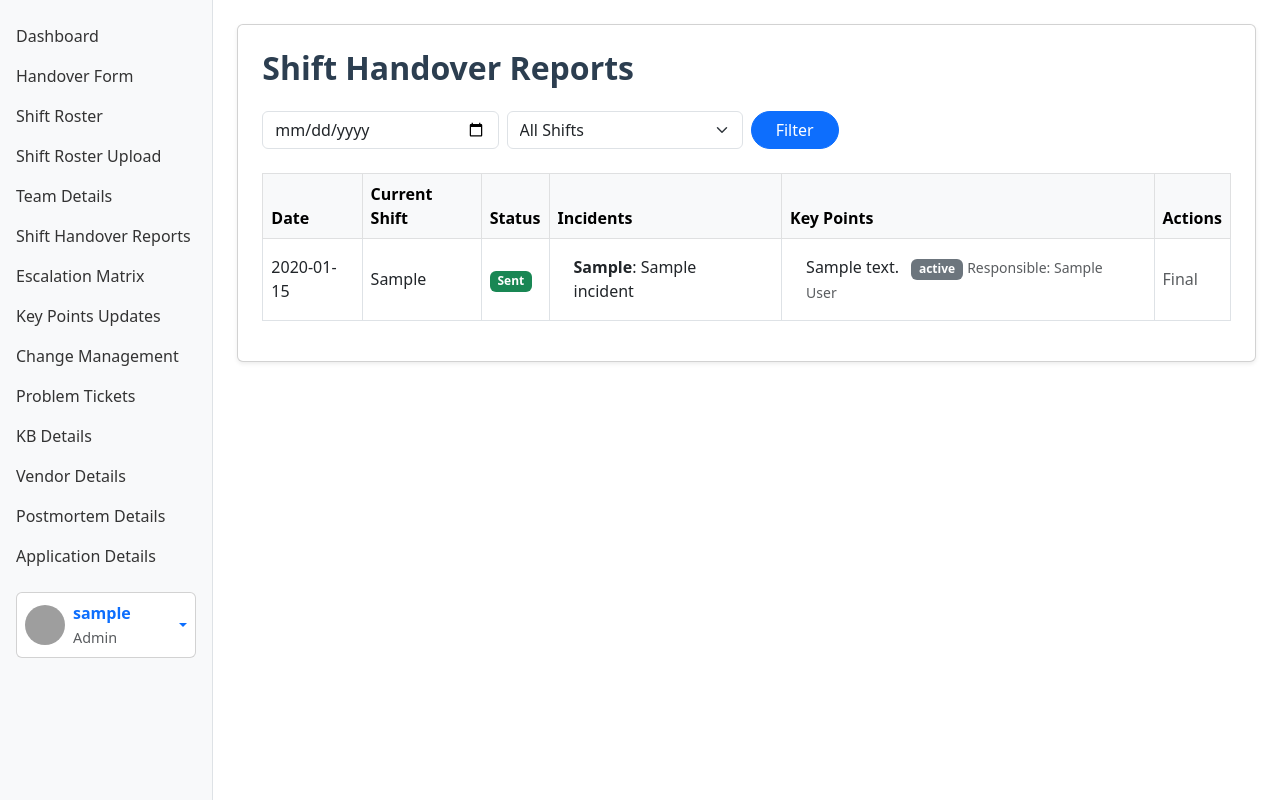
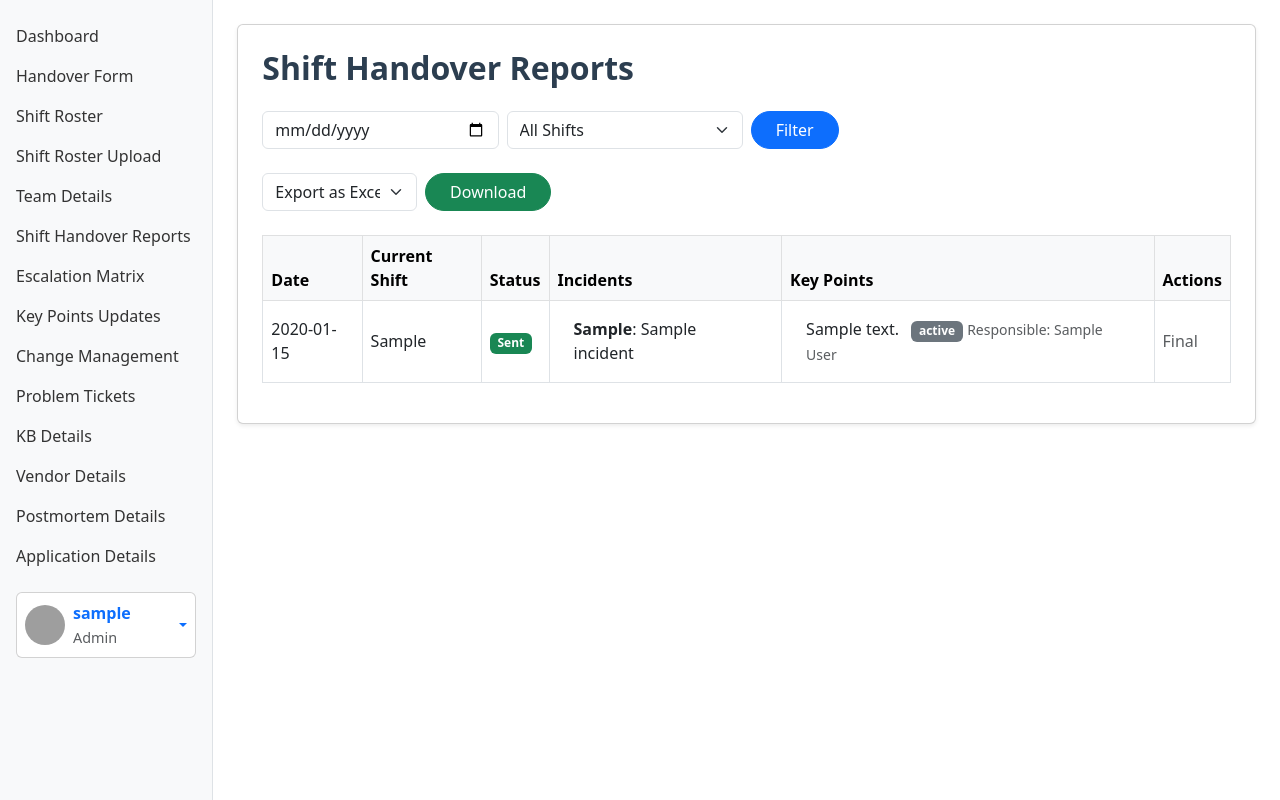
Before and after one commit to safazamzam/shift_handover_app, a Flask app: page /handover-reports in a window 1280 px wide. Run offline with Flask 3, Linux system fonts and the light colour scheme; a user stored in the database is signed in; tables that the repository leaves empty hold one stand-in row (values such as "Sample post"); some libraries are stand-ins or nearby versions; grey boxes are pictures that could not be loaded.

Commit message:
Update handover_reports.html

```diff
--- a/templates/handover_reports.html
+++ b/templates/handover_reports.html
@@ -51,6 +51,24 @@
                 </div>
             </div>
         </form>
+            <!-- Export Controls -->
+            <form method="get" action="{{ url_for('reports.export_handover_bulk') }}" class="mb-4">
+                <input type="hidden" name="account_id" value="{{ selected_account_id }}">
+                <input type="hidden" name="team_id" value="{{ selected_team_id }}">
+                <input type="hidden" name="date" value="{{ date_filter }}">
+                <input type="hidden" name="shift_type" value="{{ shift_type_filter }}">
+                <div class="row g-2 align-items-end">
+                    <div class="col-md-2">
+                        <select name="format" class="form-select">
+                            <option value="csv">Export as Excel/CSV</option>
+                            <option value="pdf">Export as PDF</option>
+                        </select>
+                    </div>
+                    <div class="col-md-2">
+                        <button type="submit" class="btn btn-success">Download</button>
+                    </div>
+                </div>
+            </form>
         <script>
         function updateTeamsDropdown(accountId) {
             fetch('/get_teams?account_id=' + accountId)
@@ -105,11 +123,11 @@
                             </ul>
                         </td>
                         <td>
-                            {% if entry.shift.status == 'draft' %}
-                            <a href="{{ url_for('handover.edit_handover', shift_id=entry.shift.id) }}" class="btn btn-primary btn-sm">Edit</a>
-                            {% else %}
-                            <span class="text-muted">Final</span>
-                            {% endif %}
+                                {% if entry.shift.status == 'draft' %}
+                                <a href="{{ url_for('handover.edit_handover', shift_id=entry.shift.id) }}" class="btn btn-primary btn-sm">Edit</a>
+                                {% else %}
+                                <span class="text-muted">Final</span>
+                                {% endif %}
                         </td>
                     </tr>
                 {% endfor %}
```
